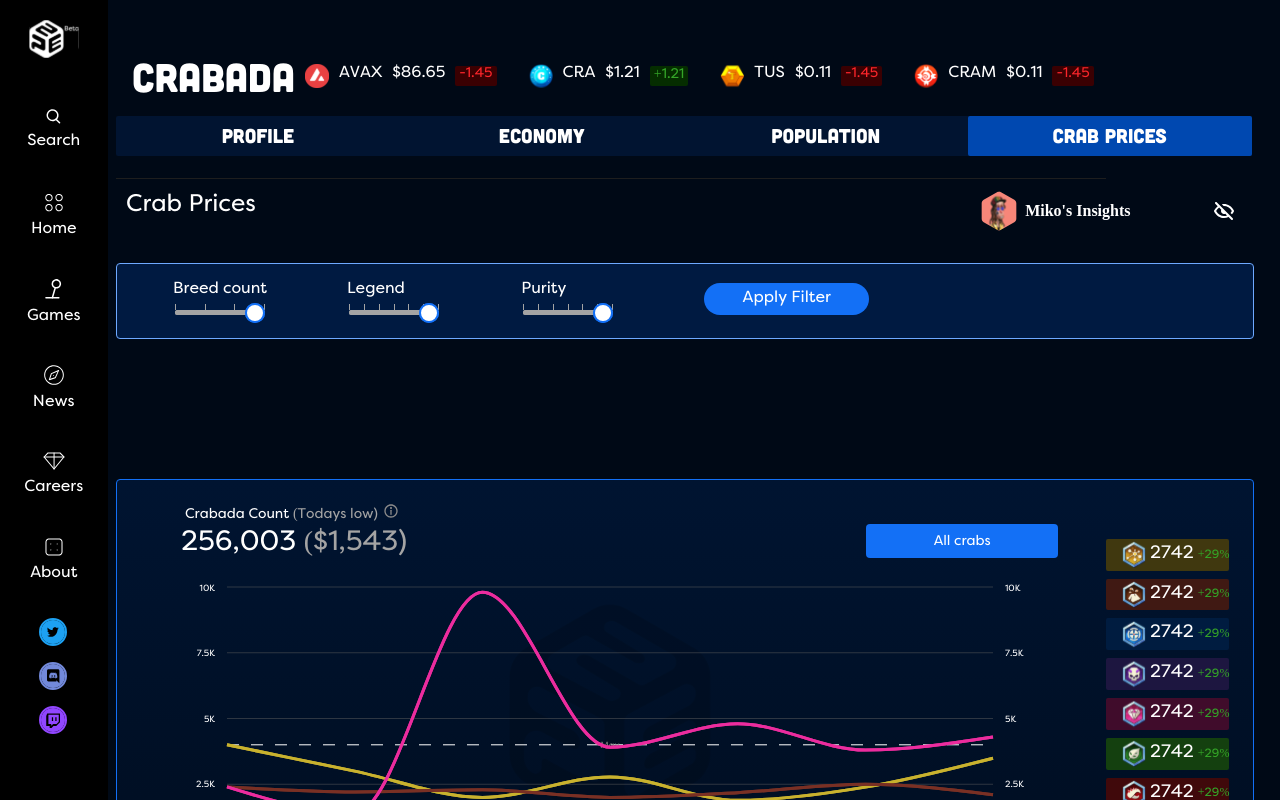
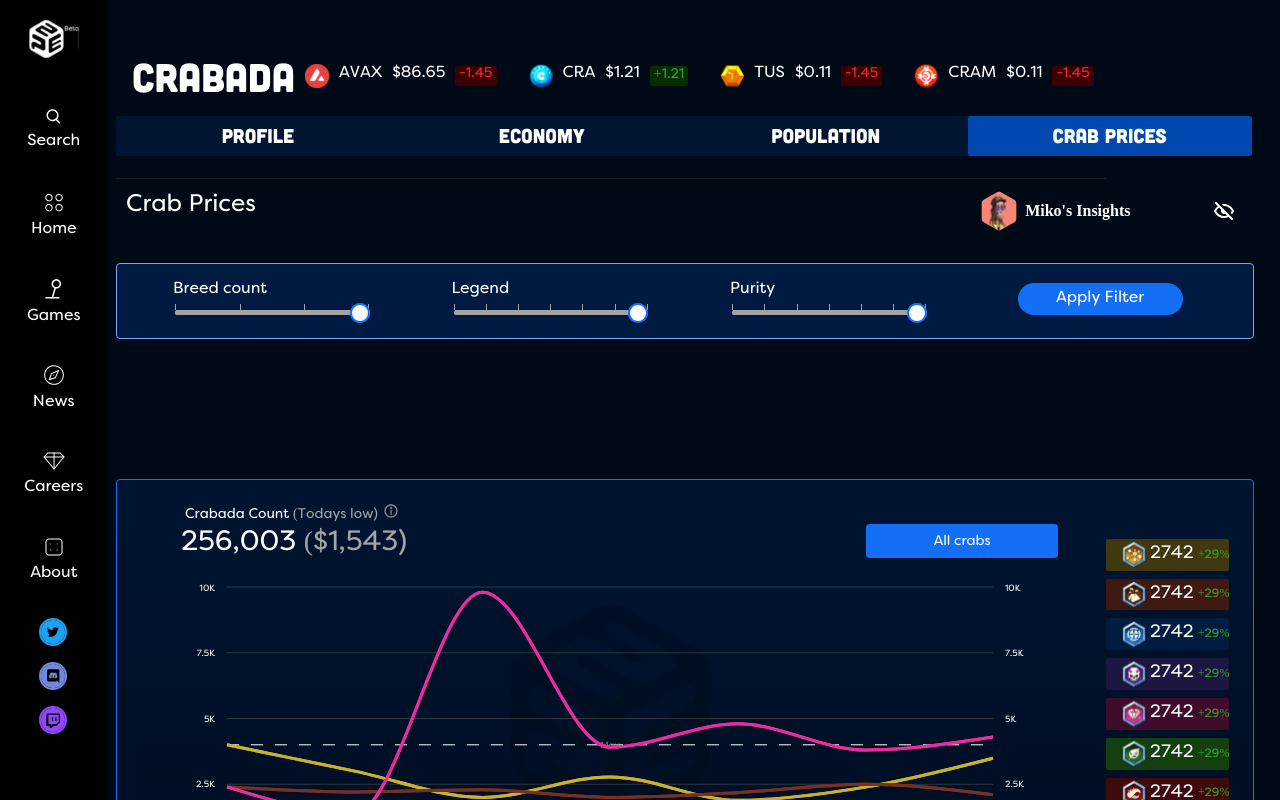
Before and after one commit to fernandasecinaroinnovant/crabada-game, a React (Create React App) app in the folder crabada/: page / in a window 1280 px wide. Shown: the top 800 px of the page. Built offline with nearby package versions, Linux system fonts and the light colour scheme; a web font is replaced by a local one.

Commit message:
styles adjustment

```diff
--- a/crabada/src/components/Crabada/CrabPrices/CrabPricesFilters/crab-prices-filters.scss
+++ b/crabada/src/components/Crabada/CrabPrices/CrabPricesFilters/crab-prices-filters.scss
@@ -7,8 +7,10 @@
 
   .crab-prices-filters-content {
     display: flex;
+    justify-content: space-between;
+    width: 100%;
     column-gap: 5.5625rem;
-    padding: 1rem 0 1.3rem 3.5rem;
+    padding: 1rem 4.375rem 1.3rem 3.5rem;
 
     .crab-prices-sliders {
       color: #ffff;
@@ -16,6 +18,7 @@
       font-size: 1rem;
       display: grid;
       grid-template-columns: repeat(3, 1fr);
+      width: 100%;
       column-gap: 5rem;
 
       .filter-option {
```
